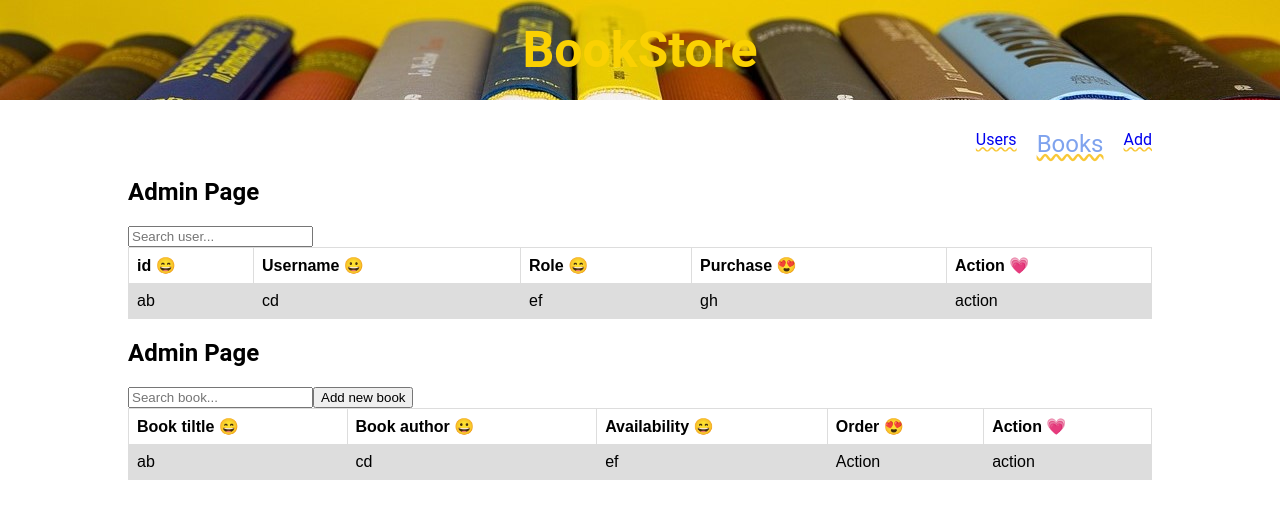
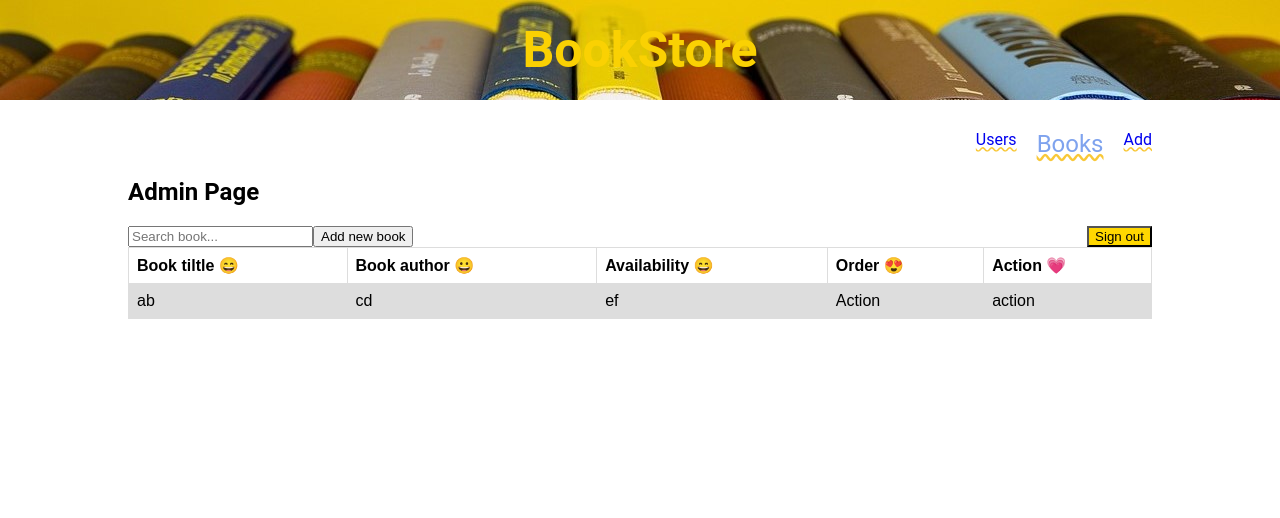
Before and after one commit to pernillamoreno/BookStore, a React (Create React App) app: page /list in a window 1280 px wide. Shown: the top 518 px of the page. Built offline with nearby package versions, Linux system fonts and the light colour scheme.

Commit message:
add a sign out button etc

```diff
--- a/src/App.tsx
+++ b/src/App.tsx
@@ -11,14 +11,7 @@ function App() {
       <Routes>
         <Route path="/" element={<SiteLayout />}>
           <Route index element={<AdminUserList />}></Route>
-          <Route
-            path="/list"
-            element={
-              <>
-                <BookList></BookList>
-              </>
-            }
-          ></Route>
+          <Route path="/list" element={<BookList />}></Route>
           <Route path="/add" element={<AdminForm />}></Route>
         </Route>
       </Routes>
--- a/src/app/module/AdminFolder/AdminUserList.tsx
+++ b/src/app/module/AdminFolder/AdminUserList.tsx
@@ -15,6 +15,13 @@ const AdminUserList = () => {
           type="text"
           placeholder="Search user..."
         />
+        <button
+          /*temp styling*/
+          style={{ backgroundColor: "gold", float: "right" }}
+          className="Sign-btn"
+        >
+          Sign out
+        </button>
       </div>
 
       <table>
--- a/src/app/module/AdminFolder/BookList.tsx
+++ b/src/app/module/AdminFolder/BookList.tsx
@@ -2,7 +2,7 @@
  * Author: Pernilla Stalbring Solino-Moreno
  * Date: Jun 2023
  *
- * This file is a temp file for a Admin & user file.
+ * This file is a file for a Admin.
  */
 const BookList = () => {
   return (
@@ -15,6 +15,13 @@ const BookList = () => {
           placeholder="Search book..."
         />
         <button className="Book-btn">Add new book</button>
+        <button
+          /*temp styling*/
+          style={{ backgroundColor: "gold", float: "right" }}
+          className="Sign-btn"
+        >
+          Sign out
+        </button>
       </div>
 
       <table>
--- a/src/app/module/SiteLayout.tsx
+++ b/src/app/module/SiteLayout.tsx
@@ -7,7 +7,6 @@
 import { Outlet } from "react-router-dom";
 import Style from "./SiteLayoutStyle.module.css";
 import SiteNav from "./SiteNav";
-import AdminUserList from "./AdminFolder/AdminUserList";
 
 const SiteLayout = () => {
   return (
@@ -20,7 +19,7 @@ const SiteLayout = () => {
 
       <section className={Style["content-section"]}>
         <SiteNav />
-        <AdminUserList />
+
         <main>
           {/*Outlet does: whatever route (in App.tsx) is match it will render in this location*/}
           <Outlet />
```
